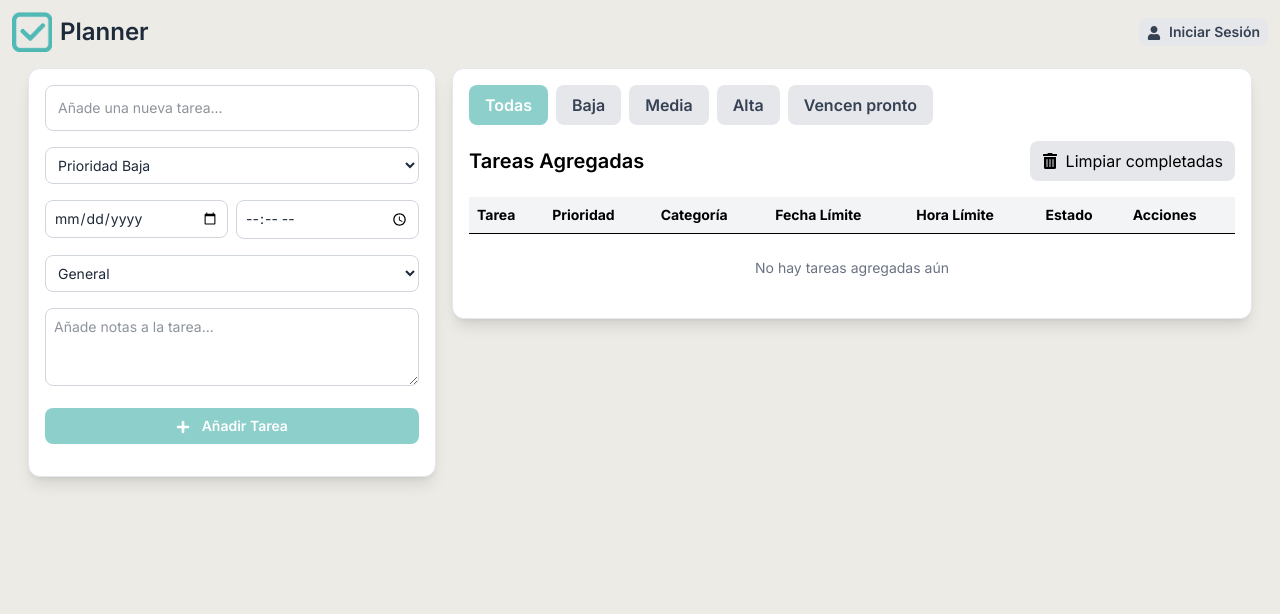
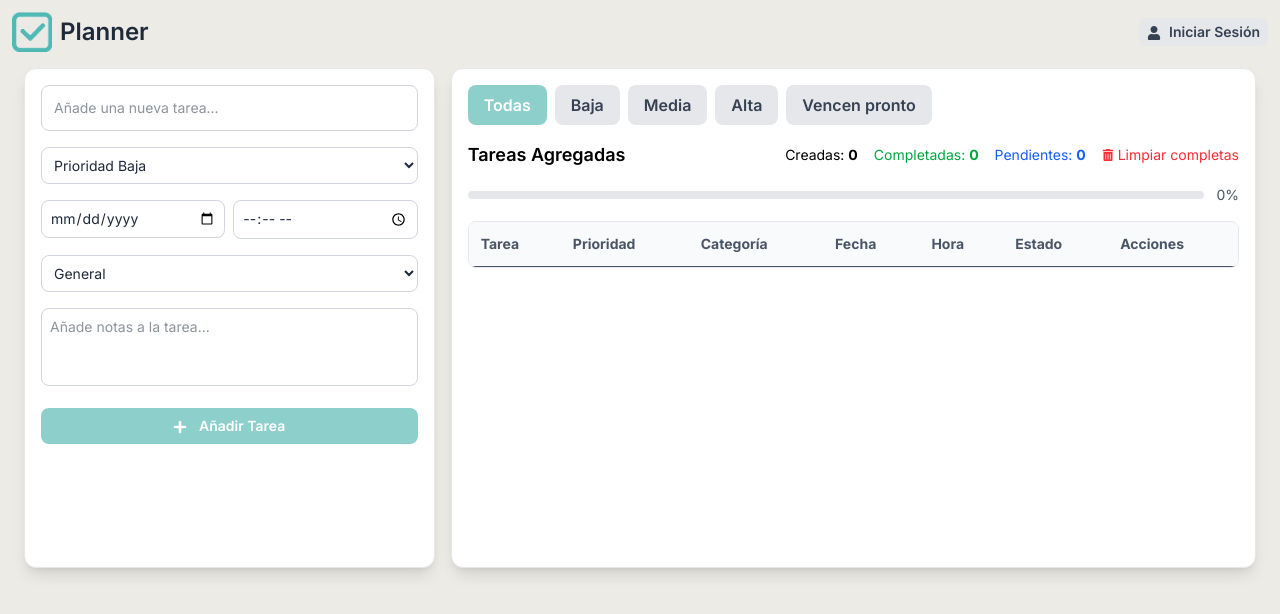
Before and after one commit to UrielGarmendia/proyecto-de-gestion-testing, a React (Vite) app: page / in a window 1280 px wide. Shown: the top 614 px of the page. Built offline with nearby package versions, Linux system fonts and the light colour scheme.

Commit message:
sprint 2 y 3 finalizados

```diff
--- a/src/App.jsx
+++ b/src/App.jsx
@@ -72,9 +72,9 @@ function App() {
         toggleLogin={() => setIsLoggedIn(!isLoggedIn)}
       />
 
-      <div className="w-full flex flex-col md:flex-row items-start gap-4 px-4">
-        <div className=" md:w-1/3 ">
-          <div className="bg-white rounded-xl shadow-lg p-4 border border-gray-200 ">
+      <div className="w-full flex flex-col md:flex-row items-start gap-4 px-3 ">
+        <div className=" md:w-1/3">
+          <div className="bg-white rounded-xl shadow-lg p-4 border border-gray-200 h-[500px]">
             <TaskForm
               addTask={addTask}
               taskToEdit={taskToEdit}
@@ -83,8 +83,8 @@ function App() {
             />
           </div>
         </div>
-        <div className="flex-1">
-          <div className="bg-white rounded-xl shadow-lg p-4 border border-gray-200">
+        <div className="flex-1 ">
+          <div className="bg-white rounded-xl h-[500px] shadow-lg p-4 border border-gray-200">
             <FilterButtons filter={filter} setFilter={setFilter} />
             <TaskList
               tasks={filteredTasks}
--- a/src/components/TaskForm.jsx
+++ b/src/components/TaskForm.jsx
@@ -79,6 +79,7 @@ const TaskForm = ({ addTask, taskToEdit, handleEditTask, setTaskToEdit }) => {
     let isValid = true;
     const newErrors = { ...errors };
 
+    //validacion del titulo
     if (!title.trim()) {
       newErrors.title = "Ingresa una tarea";
       isValid = false;
@@ -90,18 +91,39 @@ const TaskForm = ({ addTask, taskToEdit, handleEditTask, setTaskToEdit }) => {
       }
     }
 
-    if (date && time) {
-      const now = new Date();
-      const selectedDateTime = new Date(`${date}T${time}`);
+    // validacion de la fecha y la hora
+    const now = new Date();
 
-      if (selectedDateTime < now) {
-        newErrors.date = "La fecha y hora deben ser posteriores a la actual";
-        newErrors.time = "La fecha y hora deben ser posteriores a la actual";
+    if (time && !date) {
+      newErrors.date = "Se debe ingresar una fecha también";
+      newErrors.time = "La hora sin fecha es inválida";
+      isValid = false;
+    } else if (date && !time) {
+      const selectedDate = new Date(`${date}T00:00:00`);
+      const today = new Date();
+      today.setHours(0, 0, 0, 0);
+
+      if (selectedDate < today) {
+        newErrors.date = "La fecha debe ser de hoy en adelante";
         isValid = false;
       } else {
         newErrors.date = "";
         newErrors.time = "";
       }
+    } else if (date && time) {
+      const selectedDateTime = new Date(`${date}T${time}`);
+
+      if (selectedDateTime <= now) {
+        newErrors.date = "La fecha y hora deben ser futuras.";
+        newErrors.time = "La fecha y hora deben ser futuras.";
+        isValid = false;
+      } else {
+        newErrors.date = "";
+        newErrors.time = "";
+      }
+    } else {
+      newErrors.date = "";
+      newErrors.time = "";
     }
 
     setErrors(newErrors);
@@ -144,8 +166,8 @@ const TaskForm = ({ addTask, taskToEdit, handleEditTask, setTaskToEdit }) => {
   };
 
   return (
-    <form onSubmit={handleSubmit} className="mb-4 space-y-4">
-      <div>
+    <form onSubmit={handleSubmit} className="space-y-4 w-full">
+      <div className="w-full">
         <input
           type="text"
           name="title"
@@ -182,9 +204,7 @@ const TaskForm = ({ addTask, taskToEdit, handleEditTask, setTaskToEdit }) => {
             } focus:ring-2 focus:ring-blue-300 focus:border-blue-300 text-gray-800 text-sm`}
           />
           {errors.date && (
-            <p className="text-red-500 text-xs italic text-xs mt-1">
-              {errors.date}
-            </p>
+            <p className="text-red-500 text-xs italic mt-1">{errors.date}</p>
           )}
         </div>
         <div className="w-1/2">
@@ -198,9 +218,7 @@ const TaskForm = ({ addTask, taskToEdit, handleEditTask, setTaskToEdit }) => {
             } focus:ring-2 focus:ring-blue-300 focus:border-blue-300 text-gray-800 text-sm`}
           />
           {errors.time && (
-            <p className="text-red-500 text-xs italic text-xs mt-1">
-              {errors.time}
-            </p>
+            <p className="text-red-500 text-xs italic mt-1">{errors.time}</p>
           )}
         </div>
       </div>
@@ -221,7 +239,7 @@ const TaskForm = ({ addTask, taskToEdit, handleEditTask, setTaskToEdit }) => {
         onChange={handleInputChange}
         name="description"
         placeholder="Añade notas a la tarea..."
-        className="w-full p-2 rounded-lg border border-gray-300 focus:ring-2 focus:ring-blue-300 focus:border-blue-300 text-gray-800 text-sm"
+        className="resize-none w-full p-2 rounded-lg border border-gray-300 focus:ring-2 focus:ring-blue-300 focus:border-blue-300 text-gray-800 text-sm"
         rows="3"
       ></textarea>
       {errors.description && (
--- a/src/components/TaskList.jsx
+++ b/src/components/TaskList.jsx
@@ -11,6 +11,19 @@ const TaskList = ({
 }) => {
   const [subtaskInputs, setSubtaskInputs] = useState({});
   const [expandedTasks, setExpandedTasks] = useState({});
+
+  // totales de tareas
+  const totalTasks = tasks.length;
+
+  // total de completas
+  const completedTasks = tasks.filter((tarea) => tarea.completed);
+  const totalCompleted = completedTasks.length;
+  // total de pendientes
+  const totalPending = totalTasks - totalCompleted;
+
+  //funcion que calcula el porcentaje para la barra
+  const completionPercentage =
+    totalTasks === 0 ? 0 : Math.round((totalCompleted / totalTasks) * 100);
 
   const getPriorityColor = (priority) => {
     switch (priority) {
@@ -47,7 +60,6 @@ const TaskList = ({
       console.log(
         `Subtarea añadida a la tarea ${taskId}: ${subtaskInputs[taskId]}`
       );
-      // hacer logica de la subtarea
       setSubtaskInputs({
         ...subtaskInputs,
         [taskId]: "",
@@ -63,27 +75,58 @@ const TaskList = ({
   };
 
   return (
-    <div className="w-full">
-      <div className="flex justify-between items-start mb-4 flex-col sm:flex-row sm:items-center">
-        <h2 className="text-xl font-semibold mb-2 sm:mb-0">Tareas Agregadas</h2>
+    <div className="w-full space-y-4">
+      {/* header */}
+      <div className="flex flex-wrap justify-between items-center gap-3">
+        <h2 className="text-lg font-semibold">Tareas Agregadas</h2>
+        <div className="flex items-center gap-4 text-sm">
+          <span>
+            Creadas: <b>{totalTasks}</b>
+          </span>
+          <span className="text-green-600">
+            Completadas: <b>{totalCompleted}</b>
+          </span>
+          <span className="text-blue-600">
+            Pendientes: <b>{totalPending}</b>
+          </span>
           <button
             onClick={clearCompletedTasks}
-          className="bg-gray-200 hover:bg-gray-300 px-3 py-2 rounded-lg flex items-center"
+            className="flex items-center gap-1 text-red-500 hover:text-red-700 text-sm"
           >
-          <FaTrashAlt className="mr-2" /> Limpiar completadas
+            <FaTrashAlt size={12} /> Limpiar completas
           </button>
         </div>
-      <div className="overflow-x-auto">
-        <table className="w-full border-collapse">
-          <thead>
-            <tr className="bg-gray-100 text-left">
-              <th className="p-2 border-b text-sm">Tarea</th>
-              <th className="p-2 border-b text-sm">Prioridad</th>
-              <th className="p-2 border-b text-sm">Categoría</th>
-              <th className="p-2 border-b text-sm">Fecha Límite</th>
-              <th className="p-2 border-b text-sm">Hora Límite</th>
-              <th className="p-2 border-b text-sm">Estado</th>
-              <th className="p-2 border-b text-sm">Acciones</th>
+      </div>
+      {/*  barra de progreso */}
+      <div className="flex items-center gap-3">
+        <div className="flex-1 bg-gray-200 rounded-full h-2">
+          <div
+            className={`h-2 rounded-full ${
+              completionPercentage < 50
+                ? "bg-red-400"
+                : completionPercentage < 80
+                ? "bg-yellow-400"
+                : "bg-green-500"
+            }`}
+            style={{ width: `${completionPercentage}%` }}
+          />
+        </div>
+        <span className="text-sm text-gray-600">{completionPercentage}%</span>
+      </div>
+
+      {/* tabla de tareas */}
+      <div className="border border-gray-200 rounded-lg overflow-hidden">
+        <div className="overflow-y-auto max-h-[332px]">
+          <table className="w-full">
+            <thead className="bg-gray-50 sticky top-0">
+              <tr className="text-left text-sm text-gray-600">
+                <th className="p-3 border-b">Tarea</th>
+                <th className="p-3 border-b">Prioridad</th>
+                <th className="p-3 border-b">Categoría</th>
+                <th className="p-3 border-b">Fecha</th>
+                <th className="p-3 border-b">Hora</th>
+                <th className="p-3 border-b">Estado</th>
+                <th className="p-3 border-b">Acciones</th>
               </tr>
             </thead>
             <tbody>
@@ -106,11 +149,7 @@ const TaskList = ({
             </tbody>
           </table>
         </div>
-      {tasks.length === 0 && (
-        <div className="text-center py-6 text-gray-500 text-sm">
-          No hay tareas agregadas aún
       </div>
-      )}
     </div>
   );
 };
--- a/src/index.css
+++ b/src/index.css
@@ -22,6 +22,6 @@ body {
   color: gray;
 }
 
-::-webkit-scrollbar {
-  display: none;
-}
+/* ::-webkit-scrollbar {
+  background-color: tra;
+} */
```
Lines whose indentation alone changed are shown as unchanged.
